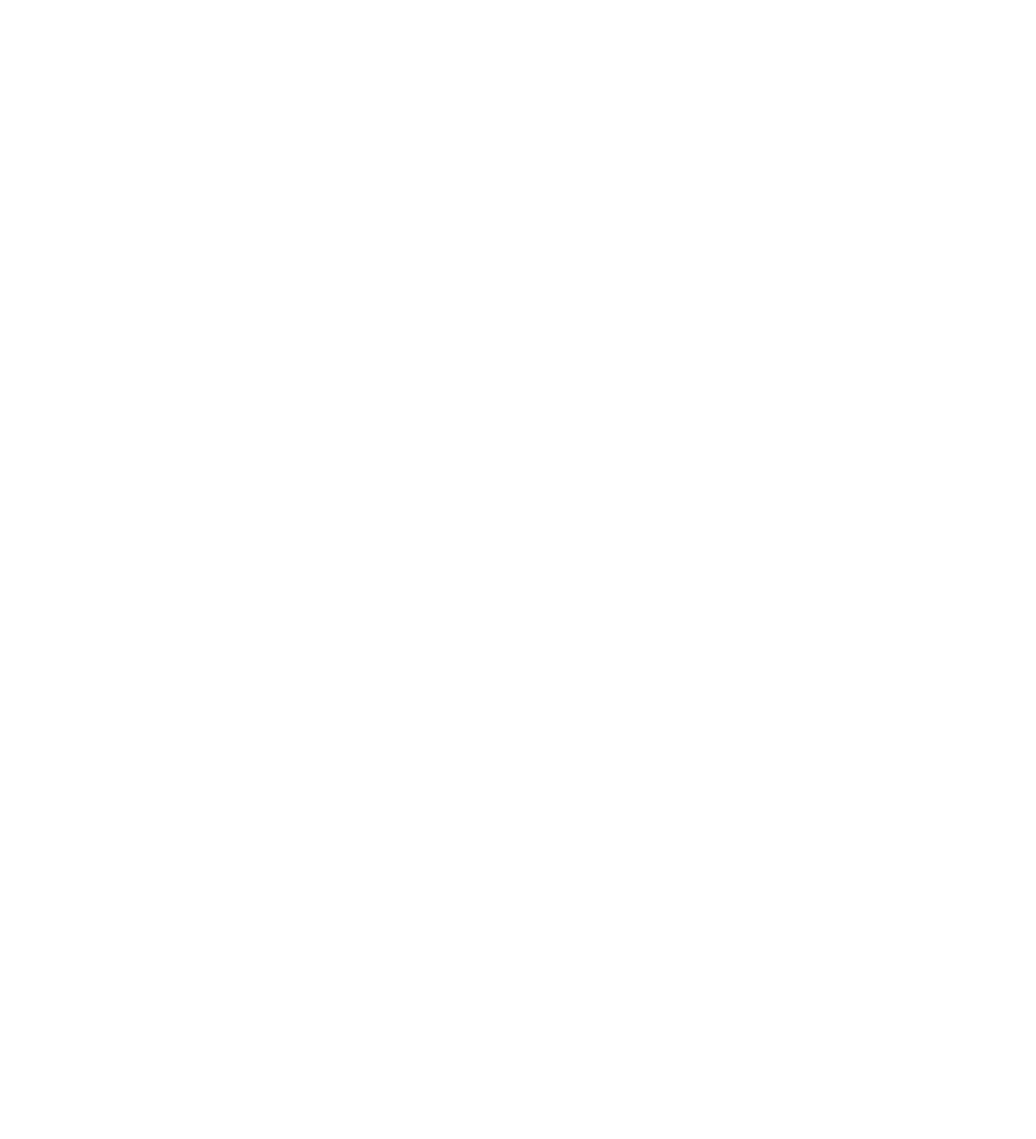
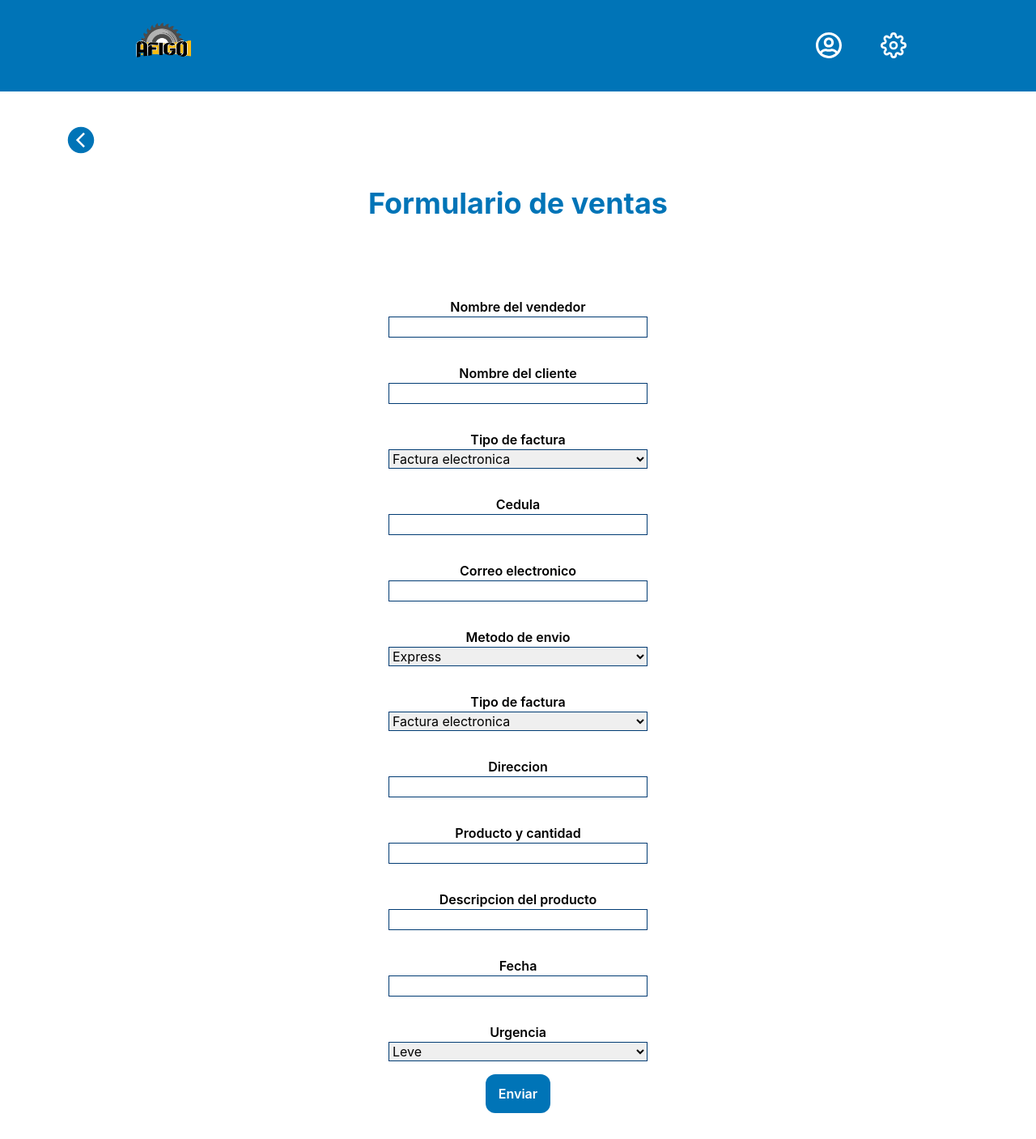
Before and after one commit to Paola-AV/AFIGO, a React (Create React App) app: page /Ventas in a window 1280 px wide. Before the commit this address had no page. Shown: the whole page at 81% size. Before the commit the page ends 800 px from the top, so only its background shows below. Built offline with nearby package versions, Linux system fonts and the light colour scheme.

Commit message:
add Formulario

```diff
--- a/src/App.js
+++ b/src/App.js
@@ -1,13 +1,17 @@
 import {Routes, Route } from "react-router-dom";
 import { Login } from "./Components/Login";
 import { Home } from "./Components/Home";
+import { FormularioV } from "./Components/FormularioV";
+import { Nav } from "./Components/Nav";
 
 function App() {
   return (
     <>
+    <Nav/>
       <Routes>
         <Route path="/Sesion" element={<Login/>}></Route>
         <Route path="/Inicio" element={<Home></Home>}></Route>
+        <Route path="/Ventas" element={<FormularioV/>}></Route>
       </Routes>
     </>
   );
--- /dev/null
+++ b/src/Components/FormularioV.js
@@ -0,0 +1,96 @@
+import { IoChevronBackCircleSharp} from "react-icons/io5";
+import { useNavigate } from "react-router-dom";
+
+export function FormularioV() {
+    const navigate=useNavigate()
+    return (
+        <section class="flex flex-col w-full justify-center items-center">
+            <div class="self-start ml-20 mt-10">
+                <button onClick={() => navigate('/Inicio')}><IoChevronBackCircleSharp class="w-10 h-10 fill-royal"/></button>
+            </div>
+            <div class="pt-8 ">
+                <h1 class="text-4xl font-bold text-royal">Formulario de ventas</h1>
+            </div>
+            <div class="flex flex-col w-1/2 justify-center items-center pt-20">
+                <div class="flex flex-col m-4 w-full justify-center items-center">
+                    <label class="font-semibold">Nombre del vendedor</label>
+                    <input class="border border-navy w-1/2"></input>
+                </div>
+
+                <div class="flex flex-col m-4 w-full justify-center items-center">
+                    <label class="font-semibold">Nombre del cliente</label>
+                    <input class="border border-navy w-1/2"></input>
+                </div>
+
+                <div class="flex flex-col m-4 w-full justify-center items-center">
+                    <label class="font-semibold">Tipo de factura</label>
+                    <select class="border border-navy w-1/2">
+                        <option >Factura electronica</option>
+                        <option>Factura fisica</option>
+                    </select>
+                </div>
+
+                <div class="flex flex-col m-4 w-full justify-center items-center">
+                    <label class="font-semibold">Cedula</label>
+                    <input class="border border-navy w-1/2"></input>
+                </div>
+
+                <div class="flex flex-col m-4 w-full justify-center items-center">
+                    <label class="font-semibold">Correo electronico</label>
+                    <input class="border border-navy w-1/2"></input>
+                </div>
+
+                <div class="flex flex-col m-4 w-full justify-center items-center">
+                    <label class="font-semibold">Metodo de envio</label>
+                    <select class="border border-navy w-1/2">
+                        <option>Express</option>
+                        <option>Encomienda</option>
+                    </select>
+                </div>
+
+                <div class="flex flex-col m-4 w-full justify-center items-center">
+                    <label class="font-semibold">Tipo de factura</label>
+                    <select class="border border-navy w-1/2">
+                        <option>Factura electronica</option>
+                        <option>Factura fisica</option>
+                    </select>
+                </div>
+
+                <div class="flex flex-col m-4 w-full justify-center items-center">
+                    <label class="font-semibold">Direccion</label>
+                    <input class="border border-navy w-1/2"></input>
+                </div>
+
+                <div class="flex flex-col m-4 w-full justify-center items-center">
+                    <label class="font-semibold">Producto y cantidad</label>
+                    <input class="border border-navy w-1/2"></input>
+                </div>
+
+
+                <div class="flex flex-col m-4 w-full justify-center items-center">
+                    <label class="font-semibold">Descripcion del producto</label>
+                    <input class="border border-navy w-1/2"></input>
+                </div>
+
+
+                <div class="flex flex-col m-4 w-full justify-center items-center">
+                    <label class="font-semibold">Fecha</label>
+                    <input class="border border-navy w-1/2"></input>
+                </div>
+
+
+                <div class="flex flex-col m-4 w-full justify-center items-center">
+                    <label class="font-semibold">Urgencia</label>
+                    <select class="border border-navy w-1/2">
+                        <option>Leve</option>
+                        <option>Moderado</option>
+                        <option>Urgente</option>
+                    </select>
+                </div>
+
+                <button class="bg-royal text-white font-semibold p-3 pl-4 pr-4 mb-8 rounded-xl">Enviar</button>
+
+            </div>
+        </section>
+    )
+}
--- a/src/Components/Home.js
+++ b/src/Components/Home.js
@@ -1,12 +1,69 @@
 import { Nav } from "./Nav"
 import { Sidebar } from "./Sidebar"
+import { useNavigate } from "react-router-dom";
+
+export function Home() {
+    const navigate=useNavigate()
+
+    return (
+
+            <section class="flex flex-row w-full">
+                <div>
+                    <Sidebar class="w-3/12"/>
+                </div>
+                <section class="alex flex-col w-11/12">
+                    <div class="m-5 p-5 ">
+                        <button class="bg-grotto p-5 rounded-xl" onClick={() => navigate('/Ventas')} >Nuevo Pedido</button>
+                    </div>
+                    <div class="flex content-center items-center">
+                        <table class="table-auto border-collapse border border-grotto self-center ml-10">
+
+                            <thead >
+                                <tr class="border border-royal bg-grotto">
+                                    <th class="p-2 border border-royal">Vendendor</th>
+                                    <th class="p-2 border border-royal">Cliente</th>
+                                    <th class="p-2 border border-royal">Factura</th>
+                                    <th class="p-2 border border-royal">Producto</th>
+                                    <th class="p-2 border border-royal">Cantidad</th>
+                                    <th class="p-2 border border-royal">Envio</th>
+                                    <th class="p-2 border border-royal">Direccion</th>
+                                </tr>
+                            </thead>
+                            <tbody>
+                                <tr class="bg-baby">
+                                    <th class="p-2 border border-grotto"> </th>
+                                    <th class="p-2 border border-grotto"> </th>
+                                    <th class="p-2 border border-grotto"> </th>
+                                    <th class="p-2 border border-grotto"> </th>
+                                    <th class="p-2 border border-grotto"> </th>
+                                    <th class="p-2 border border-grotto"> </th>
+                                    <th class="p-2 border border-grotto"> </th>
+                                </tr>
+                                <tr class="bg-baby">
+                                    <th class="p-2 border border-grotto"> </th>
+                                    <th class="p-2 border border-grotto"> </th>
+                                    <th class="p-2 border border-grotto"> </th>
+                                    <th class="p-2 border border-grotto"> </th>
+                                    <th class="p-2 border border-grotto"> </th>
+                                    <th class="p-2 border border-grotto"> </th>
+                                    <th  class="p-2 border border-grotto"> </th>
+                                </tr>
+                                <tr class="bg-baby">
+                                    <th class="p-2 border border-grotto"> </th>
+                                    <th class="p-2 border border-grotto"> </th>
+                                    <th class="p-2 border border-grotto"> </th>
+                                    <th class="p-2 border border-grotto"> </th>
+                                    <th class="p-2 border border-grotto"> </th>
+                                    <th class="p-2 border border-grotto"> </th>
+                                    <th class="p-2 border border-grotto"> </th>
+                                </tr>
+                            </tbody>
+
+                        </table>
+                    </div>
+                </section>
+            </section>
 
 
-export function Home(){
-    return(
-        <>
-        <Nav/>
-        <Sidebar/>
-        </>
     )
 }
--- a/src/Components/Nav.js
+++ b/src/Components/Nav.js
@@ -4,7 +4,7 @@
 export function Nav(){
     return(
         <header>
-        <div class="text-white bg-navy py-5 px-10 md:flex md:items-center md:justify-between md:px-40">
+        <div class="text-white bg-royal py-5 px-10 md:flex md:items-center md:justify-between md:px-40">
       <div class="flex items-center justify-between">
         <div class="bg-light rounded-full"><img src="afigoL.png" class="w-20 p-1 pt-2"/></div>
 
--- a/src/Components/Sidebar.js
+++ b/src/Components/Sidebar.js
@@ -2,7 +2,7 @@
 export function Sidebar(){
     return(
 
-        <div class="h-screen w-60 bg-navy p-4 antialiased">
+        <div class="h-screen w-60 bg-royal p-4 antialiased">
             <ul class="mt-10 flex w-full flex-col gap-3">
                 <li>
                     <a href="#" class="flex items-center gap-2 rounded-md  bg-primary-light/40 px-3 py-2 text-white font-bold">
--- a/tailwind.config.js
+++ b/tailwind.config.js
@@ -5,8 +5,8 @@
     colors:{
       navy:'#003B73',
       royal:'#0074B7',
-      lightBlue:'#60A3D9',
-      light:'#BFD7ED',
+      grotto:'#60A3D9',
+      baby:'#BFD7ED',
       white:'#FFFFFF',
     },
     extend: {},
```
